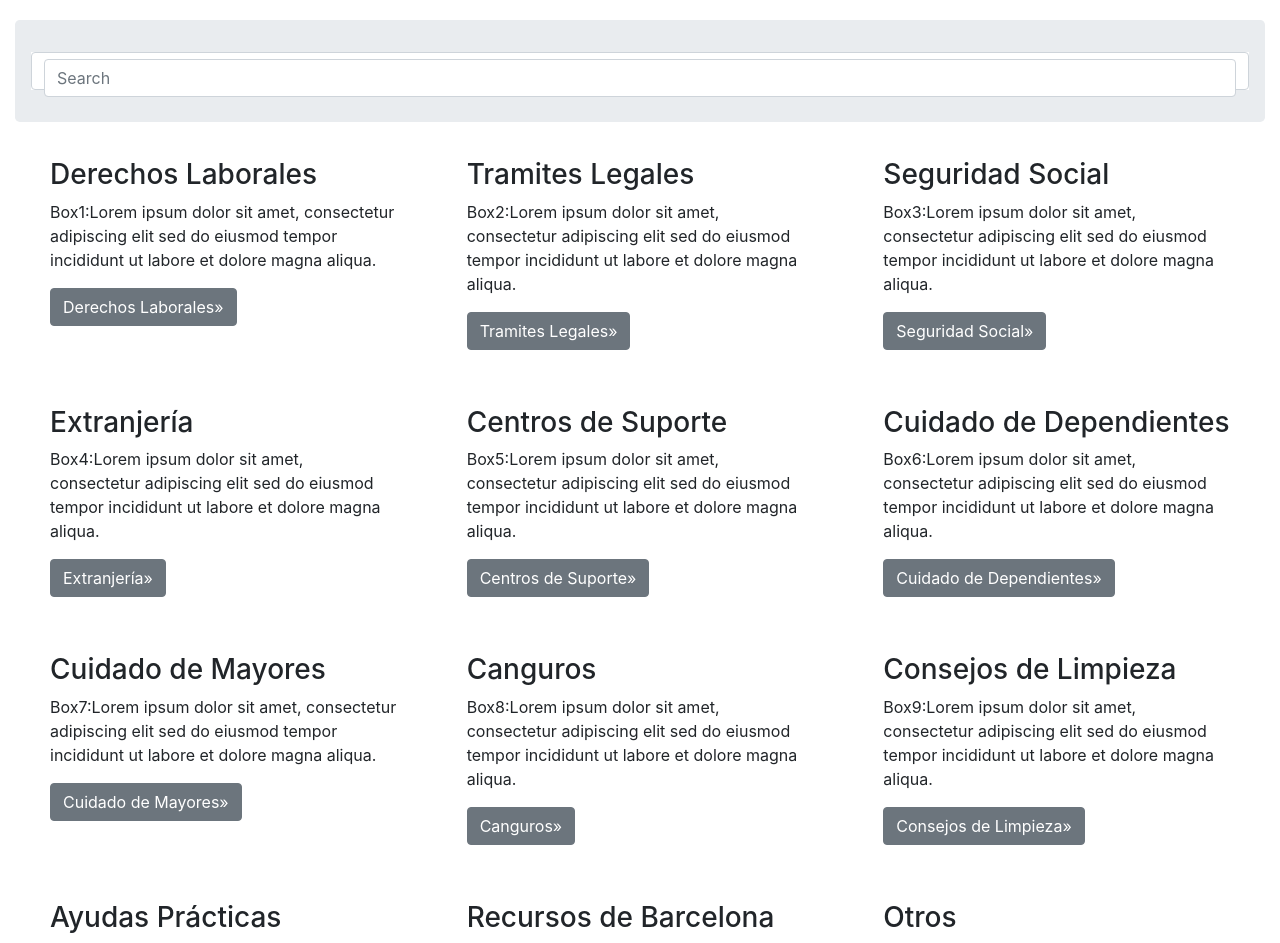
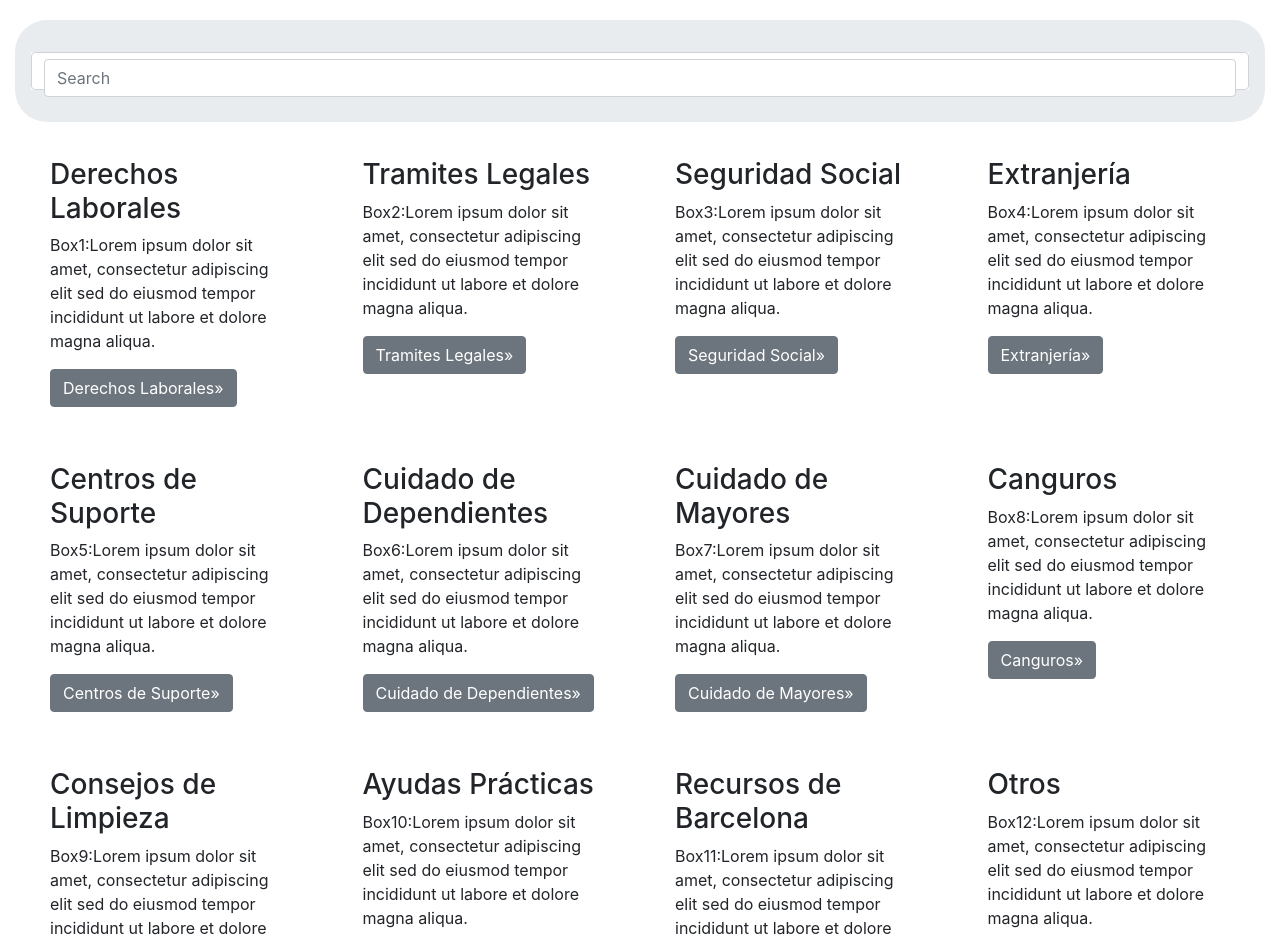
Before and after one commit to Iniciativa-Barcelona-Open-Data-I-iCuida/iCuida, a React (Create React App) app in the folder client/: page / in a window 1280 px wide. Shown: the part 120-1063 px from the top of the page. Built offline with nearby package versions, Linux system fonts and the light colour scheme.

Commit message:
add responsiveness to cards

```diff
--- a/client/src/Component/Landing.js
+++ b/client/src/Component/Landing.js
@@ -20,8 +20,7 @@ export default class Landing extends Component {
             </div>
             <div className="container-fluid mt-3">
                 <div className="card-group">
-                <div className="card1 col-lg-4">
-                {/*UPDATE CARDS with: <https://www.tutorialrepublic.com/twitter-bootstrap-tutorial/bootstrap-cards.php*/}
+                <div className="card1 col-md-6 col-lg-4 col-xl-3">
                     {/*<img src="/" alt="img-derechos-laborales" className="img-thumbnail rounded-lg float-center"></img>*/}
                 <div className="card-body">
                     <h3>Derechos Laborales</h3>
@@ -29,7 +28,7 @@ export default class Landing extends Component {
                     <p><a className="btn btn-secondary" href="#Button1" role="button">Derechos Laborales»</a></p>
                 </div>
             </div>
-                <div className="card2 col-lg-4">
+                <div className="card2 col-md-6 col-lg-4 col-xl-3">
                     {/*<img src="/" alt="img-derechos-laborales" className="img-thumbnail rounded-lg float-center"></img>*/}
                 <div className="card-body">
                     <h3>Tramites Legales</h3>
@@ -37,7 +36,7 @@ export default class Landing extends Component {
                     <p><a className="btn btn-secondary" href="#Button2" role="button">Tramites Legales»</a></p>
                 </div>
             </div>
-                <div className="card3 col-lg-4">
+                <div className="card3 col-md-6 col-lg-4 col-xl-3">
                     {/*<img src="/" alt="img-derechos-laborales" className="img-thumbnail rounded-lg float-center"></img>*/}
                 <div className="card-body">
                     <h3>Seguridad Social</h3>
@@ -45,7 +44,7 @@ export default class Landing extends Component {
                     <p><a className="btn btn-secondary" href="#Button3" role="button">Seguridad Social»</a></p>
                 </div>
             </div>
-                <div className="card4 col-lg-4">
+                <div className="card4 col-md-6 col-lg-4 col-xl-3">
                     {/*<img src="/" alt="img-derechos-laborales" className="img-thumbnail rounded-lg float-center"></img>*/}
                 <div className="card-body">
                     <h3>Extranjería</h3>
@@ -53,7 +52,7 @@ export default class Landing extends Component {
                     <p><a className="btn btn-secondary" href="#Button4" role="button">Extranjería»</a></p>
                 </div>
             </div>
-            <div className="card5 col-lg-4">
+            <div className="card5 col-md-6 col-lg-4 col-xl-3">
                     {/*<img src="/" alt="img-derechos-laborales" className="img-thumbnail rounded-lg float-center"></img>*/}
                 <div className="card-body">
                     <h3>Centros de Suporte</h3>
@@ -61,7 +60,7 @@ export default class Landing extends Component {
                     <p><a className="btn btn-secondary" href="#Button5" role="button">Centros de Suporte»</a></p>
                 </div>
             </div>
-            <div className="card6 col-lg-4">
+            <div className="card6 col-md-6 col-lg-4 col-xl-3">
                     {/*<img src="/" alt="img-derechos-laborales" className="img-thumbnail rounded-lg float-center"></img>*/}
                 <div className="card-body">
                     <h3>Cuidado de Dependientes</h3>
@@ -69,7 +68,7 @@ export default class Landing extends Component {
                     <p><a className="btn btn-secondary" href="#Button5" role="button">Cuidado de Dependientes»</a></p>
                 </div>
             </div>
-            <div className="card7 col-lg-4">
+            <div className="card7 col-md-6 col-lg-4 col-xl-3">
                     {/*<img src="/" alt="img-derechos-laborales" className="img-thumbnail rounded-lg float-center"></img>*/}
                 <div className="card-body">
                     <h3>Cuidado de Mayores</h3>
@@ -77,7 +76,7 @@ export default class Landing extends Component {
                     <p><a className="btn btn-secondary" href="#Button5" role="button">Cuidado de Mayores»</a></p>
                 </div>
             </div>
-            <div className="card8 col-lg-4">
+            <div className="card8 col-md-6 col-lg-4 col-xl-3">
                     {/*<img src="/" alt="img-derechos-laborales" className="img-thumbnail rounded-lg float-center"></img>*/}
                 <div className="card-body">
                     <h3>Canguros</h3>
@@ -85,7 +84,7 @@ export default class Landing extends Component {
                     <p><a className="btn btn-secondary" href="#Button5" role="button">Canguros»</a></p>
                 </div>
             </div>
-            <div className="card9 col-lg-4">
+            <div className="card9 col-md-6 col-lg-4 col-xl-3">
                     {/*<img src="/" alt="img-derechos-laborales" className="img-thumbnail rounded-lg float-center"></img>*/}
                 <div className="card-body">
                     <h3>Consejos de Limpieza</h3>
@@ -93,7 +92,7 @@ export default class Landing extends Component {
                     <p><a className="btn btn-secondary" href="#Button5" role="button">Consejos de Limpieza»</a></p>
                 </div>
             </div>
-            <div className="card10 col-lg-4">
+            <div className="card10 col-md-6 col-lg-4 col-xl-3">
                     {/*<img src="/" alt="img-derechos-laborales" className="img-thumbnail rounded-lg float-center"></img>*/}
                 <div className="card-body">
                     <h3>Ayudas Prácticas</h3>
@@ -101,7 +100,7 @@ export default class Landing extends Component {
                     <p><a className="btn btn-secondary" href="#Button5" role="button">Ayudas Prácticas»</a></p>
                 </div>
             </div>
-            <div className="card11 col-lg-4">
+            <div className="card11 col-md-6 col-lg-4 col-xl-3">
                     {/*<img src="/" alt="img-derechos-laborales" className="img-thumbnail rounded-lg float-center"></img>*/}
                 <div className="card-body">
                     <h3>Recursos de Barcelona</h3>
@@ -109,7 +108,7 @@ export default class Landing extends Component {
                     <p><a className="btn btn-secondary" href="#Button5" role="button">Recursos de Barcelona»</a></p>
                 </div>
             </div>
-            <div className="card12 col-lg-4">
+            <div className="card12 col-md-6 col-lg-4 col-xl-3">
                     {/*<img src="/" alt="img-derechos-laborales" className="img-thumbnail rounded-lg float-center"></img>*/}
                 <div className="card-body">
                     <h3>Otros</h3>
--- a/client/src/assets/css/Landing.css
+++ b/client/src/assets/css/Landing.css
@@ -15,7 +15,7 @@ html, body {
 .jumbotron {
     padding: 2rem 1rem;
     margin-bottom: 2rem;
-    border-radius: .3rem;
+    border-radius: 2rem;
 }
 
 .form-inline{
@@ -27,8 +27,6 @@ html, body {
     font-size: 1rem;
     font-weight: 400;
     line-height: 1.5;
-    color: #495057;
-    background-color: #fff;
     background-clip: padding-box;
     border: 1px solid #ced4da;
     border-radius: .25rem;
@@ -37,7 +35,7 @@ html, body {
 
 div .jumbotron-mt-5 {
     font-size: 1rem;
-    font-weight: 100;
+    font-weight: 10;
     line-height: .5;
     text-align: center;
     margin: 0px;
```
